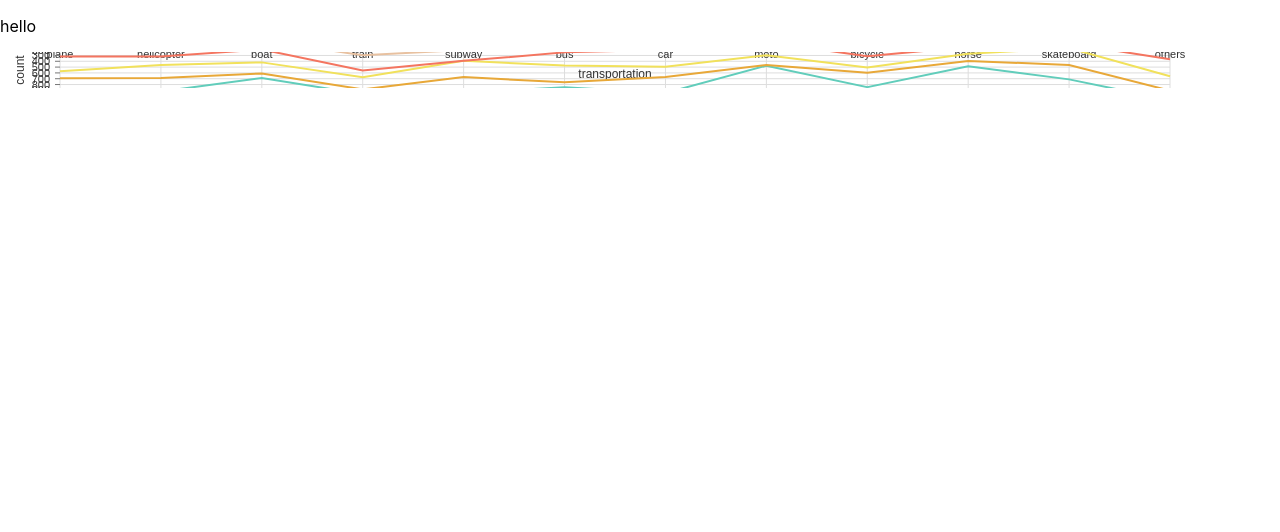
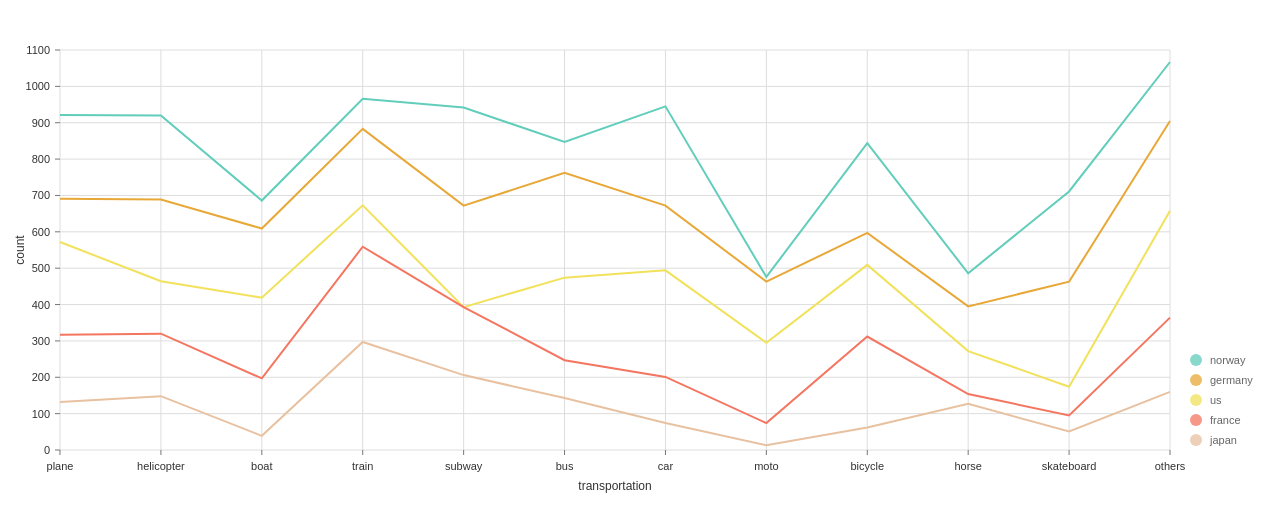
Before and after one commit to ZubairShaik7/HotStoks, a Next.js app in the folder hotstoks/: page /homePage in a window 1280 px wide. Shown: the top 532 px of the page. Built offline with nearby package versions, Linux system fonts and the light colour scheme.

Commit message:
got chart working

```diff
--- a/hotstoks/pages/homePage.js
+++ b/hotstoks/pages/homePage.js
@@ -1,4 +1,5 @@
 import { ResponsiveLine } from '@nivo/line'
+import "tailwindcss/tailwind.css"
 
 // make sure parent container have a defined height when using
 // responsive component, otherwise height will be 0 and
@@ -289,12 +290,10 @@ const homePage = () => {
         </div>
     )
 }
+
 const MyResponsiveLine = ({ data /* see data tab */ }) => {
     return (
-        <div>
-            <p>
-                hello
-            </p>
+        <div style={{ height: 500 }}>
             <ResponsiveLine
                 data={data2}
                 margin={{ top: 50, right: 110, bottom: 50, left: 60 }}
```
